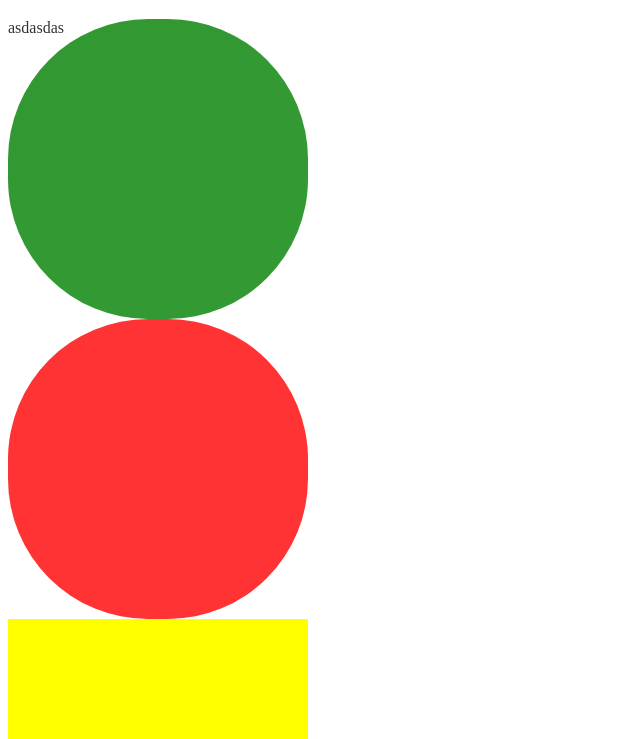
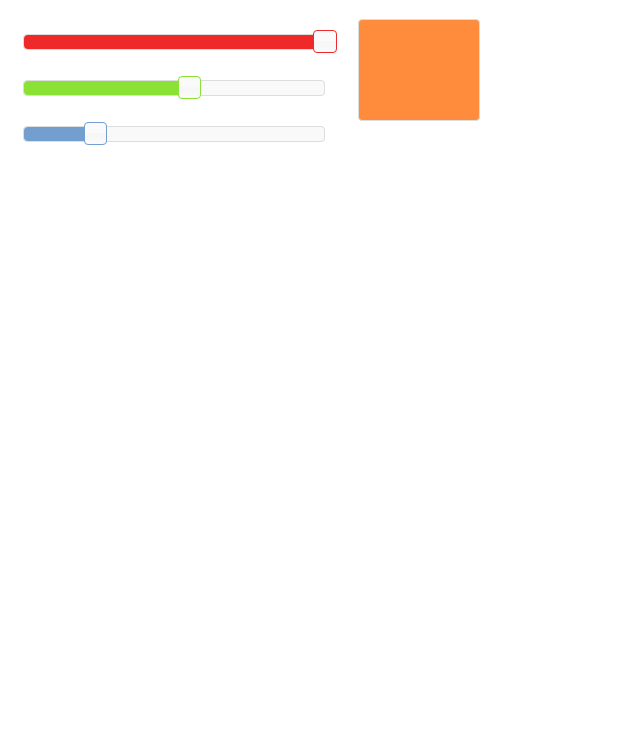
Before and after one commit to bokultis/jqplugin, a plain HTML site: page index.html in a window 1280 px wide. Shown: the part 61-800 px from the top of the page, without its empty margins (0-640 px from the left). Drawn offline with Linux system fonts and the light colour scheme.

Commit message:
some new stuff

```diff
--- a/index.html
+++ b/index.html
@@ -7,25 +7,22 @@
 		<script src="js/jquery-ui-1.11.2.custom/jquery-ui.min.js"></script>
 		<script src="js/jquery.make-me-circle.js"></script>
 
+<link rel="stylesheet" href="js/jquery-ui-1.11.2.custom/jquery-ui.min.css">
+
+
+
 
 <style type="text/css">
 
 .shape{
-		opacity: 0.8;
-	    filter: alpha(opacity=80); /* For IE8 and earlier */
-		-moz-border-radius: 140px;
-		border-radius: 140px;
+
 }
 
 #color1{
-	width: 300px;
-	height: 300px;
-	background-color: green;
+	background-color: blue;
 }
 
 #color2{
-	width: 300px;
-	height: 300px;
 	background-color: red;
 }
 
@@ -33,13 +30,74 @@
 #color3{
 	background-color: yellow;
 }
+
+  #red, #green, #blue {
+float: left;
+clear: left;
+width: 300px;
+margin: 15px;
+}
+#swatch {
+width: 120px;
+height: 100px;
+margin-top: 18px;
+margin-left: 350px;
+background-image: none;
+}
+#red .ui-slider-range { background: #ef2929; }
+#red .ui-slider-handle { border-color: #ef2929; }
+#green .ui-slider-range { background: #8ae234; }
+#green .ui-slider-handle { border-color: #8ae234; }
+#blue .ui-slider-range { background: #729fcf; }
+#blue .ui-slider-handle { border-color: #729fcf; }
+
 </style>
 
 <script type="text/javascript">
 
 $(document).ready(function(){
 	$("#color3").makeMeCircle();
-	$('#color1').draggable();
+	$('#color1').makeMeCircle();
+	$('#color2').makeMeCircle();
+
+ function hexFromRGB(r, g, b) {
+	var hex = [
+	r.toString( 16 ),
+	g.toString( 16 ),
+	b.toString( 16 )
+	];
+	$.each( hex, function( nr, val ) {
+	if ( val.length === 1 ) {
+	hex[ nr ] = "0" + val;
+	}
+	});
+	return hex.join( "" ).toUpperCase();
+}
+function refreshSwatch() {
+	var red = $( "#red" ).slider( "value" ),
+	green = $( "#green" ).slider( "value" ),
+	blue = $( "#blue" ).slider( "value" ),
+	hex = hexFromRGB( red, green, blue );
+	$( "#swatch" ).css( "background-color", "#" + hex );
+}
+
+	$( "#red, #green, #blue" ).slider({
+		orientation: "horizontal",
+		range: "min",
+		max: 255,
+		value: 127,
+		slide: refreshSwatch,
+		change: refreshSwatch
+	});
+
+	$( "#red" ).slider( "value", 255 );
+	$( "#green" ).slider( "value", 140 );
+	$( "#blue" ).slider( "value", 60 );
+
+
+	var options = $( "#red" ).slider( "option" );
+	console.log(options);
+
 });
 
 </script>
@@ -50,8 +108,15 @@ $(document).ready(function(){
   <body>
 
   	<h1>Default H1 Title</h1>
+
+		<div id="red"></div>
+		<div id="green"></div>
+		<div id="blue"></div>
+
+		<div id="swatch" class="ui-widget-content ui-corner-all"></div>
+
+<!--
 	    <div id="color1" class="shape">
-	    asdasdas
 	    </div>
 
 	    <div id="color2" class="shape">
@@ -59,6 +124,8 @@ $(document).ready(function(){
 
 	    <div id="color3">
 	    </div>
+-->
+
   </body>
 
 </html>
--- a/js/jquery.make-me-circle.js
+++ b/js/jquery.make-me-circle.js
@@ -13,6 +13,12 @@
 		return this.each(function() {
 			$(this).css("width", settings.diameter);
             $(this).css("height", settings.diameter);
+
+            $(this).fadeTo("slow",0.5);
+
+            $(this).css("-moz-border-radius", settings.diameter/2);
+            $(this).css("border-radius", settings.diameter/2);
+
             $(this).draggable();
 
 			if ( $.isFunction( settings.complete ) ) {
```
